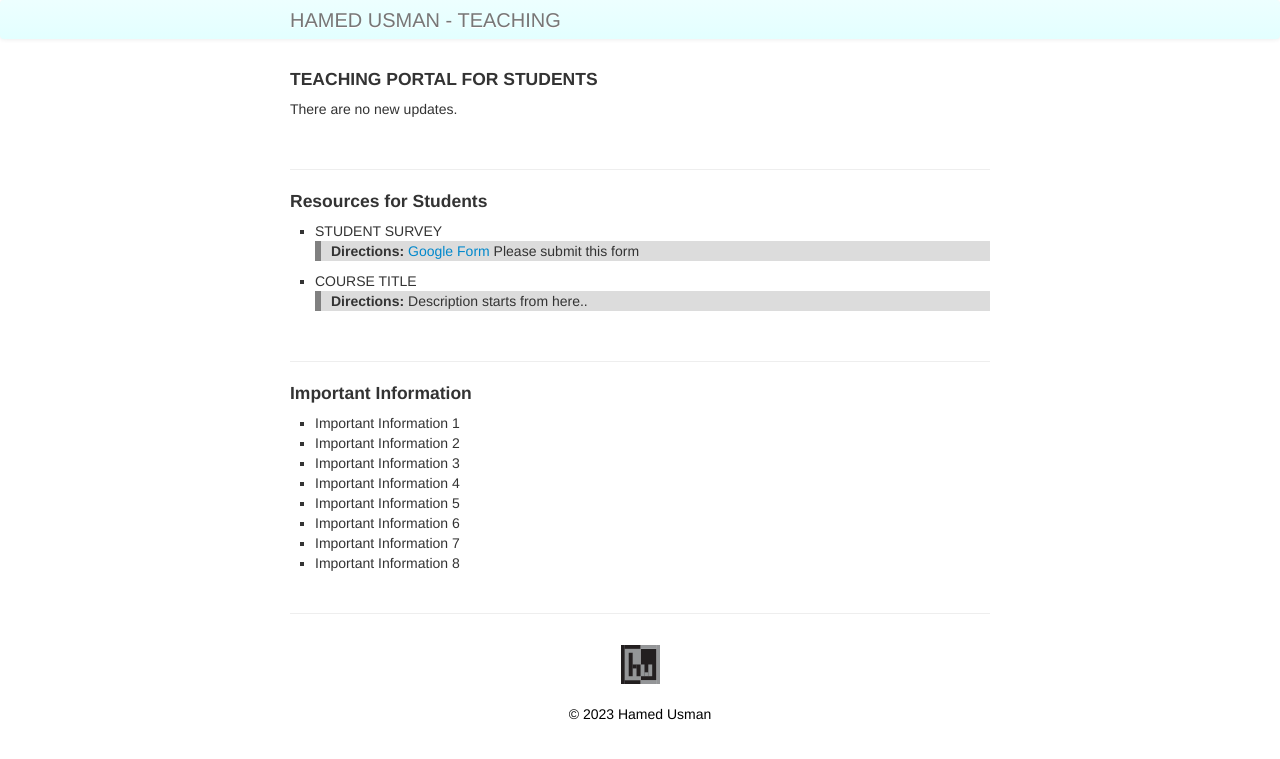
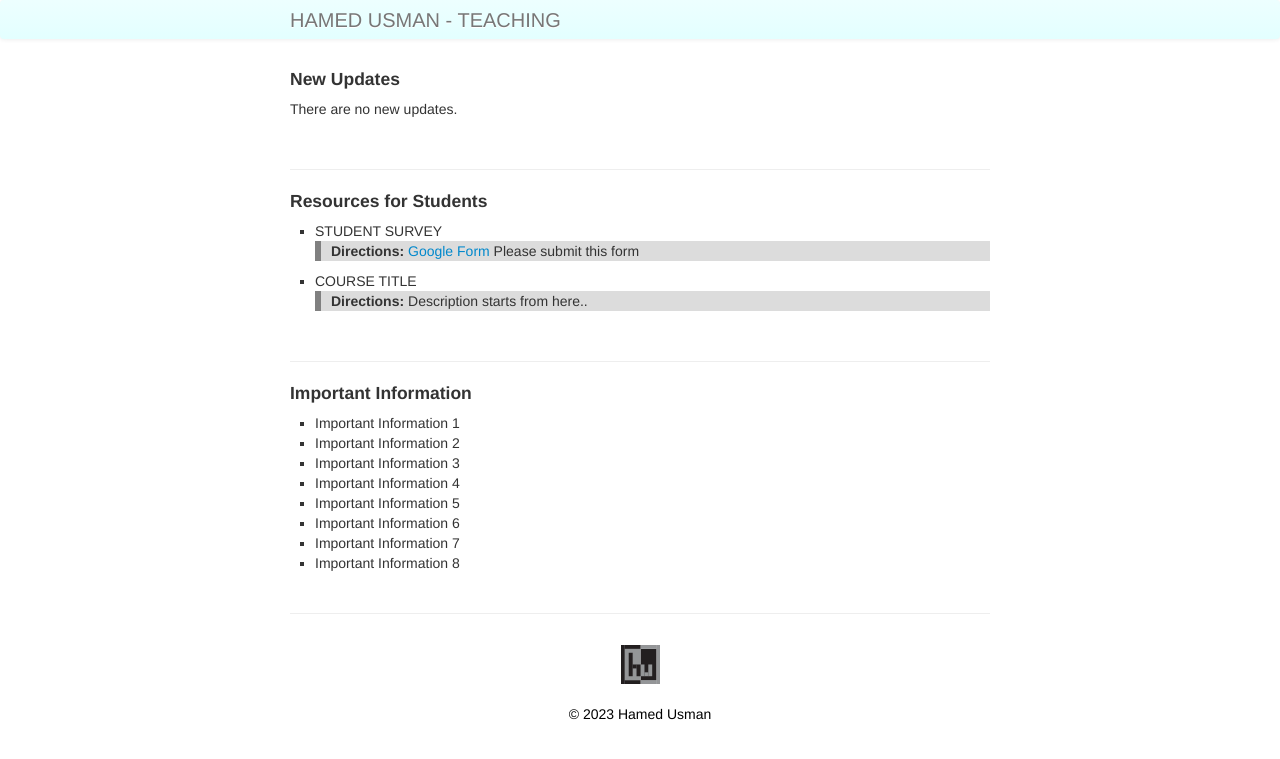
Before and after one commit to 101scm/101scm.github.io, a Jekyll site: the page built from index.md, in a window 1280 px wide. Shown: the top 759 px of the page. Built offline with Jekyll 4.4.1, drawn with Linux system fonts in a browser that asks for light colours.

Commit message:
Update index.md

```diff
--- a/index.md
+++ b/index.md
@@ -5,7 +5,7 @@ description: Hamed Usman is a Lecturer at Bahria University, Islamabad, Pakistan
 keywords: operations management, supply chain management, logistics
 ---
 
-<h4>TEACHING PORTAL FOR STUDENTS</h4>
+<h4>New Updates</h4>
 <p>There are no new updates.</p>
 
 <br/>
```
